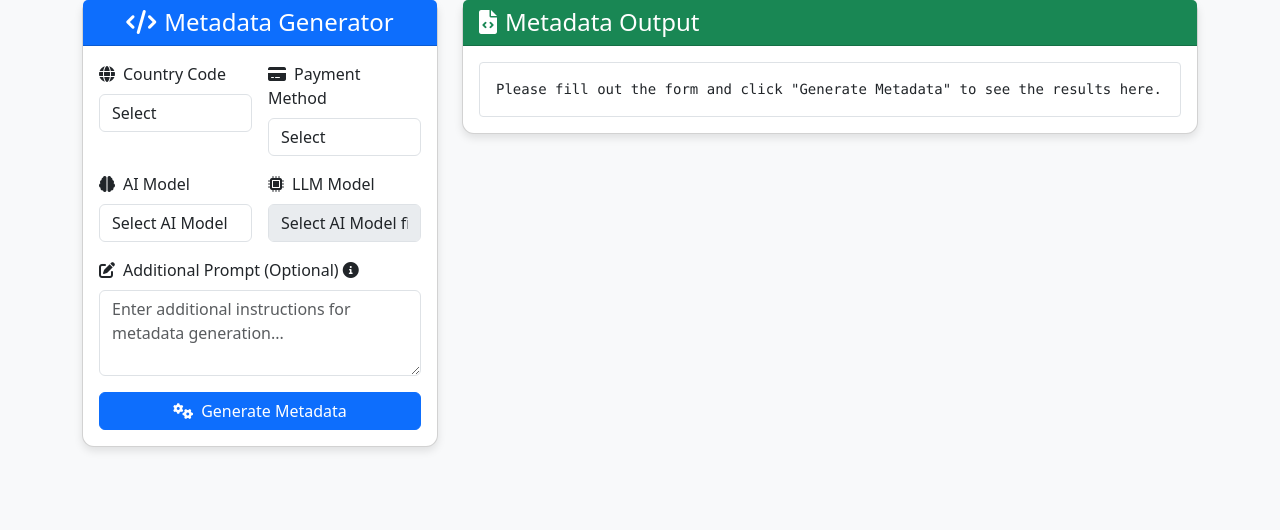
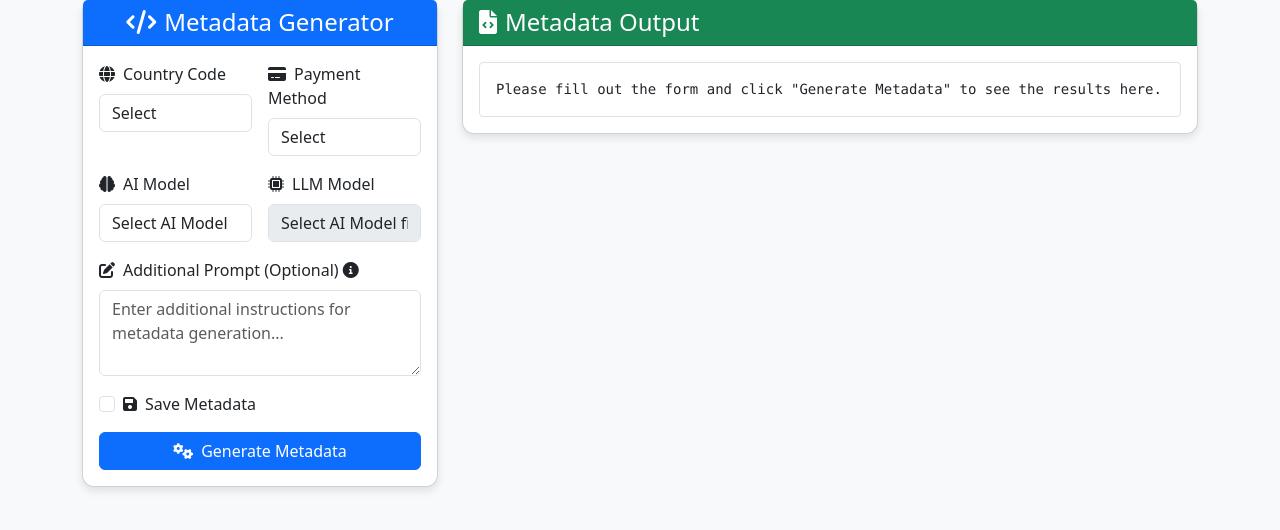
Before and after one commit to kanishkarthik/dotnet-to-angular-migration, a Flask app: page /metadata in a window 1280 px wide. Shown: the part 105-635 px from the top of the page. Run offline with Flask 3, Linux system fonts and the light colour scheme; parts of the project's set-up code (start-up, migrations or seed data) failed here and were passed over.

Commit message:
Remove OpenAI API key for security, add save metadata option in form, and update submission handling

```diff
--- a/MetaDataParser/config/constants.py
+++ b/MetaDataParser/config/constants.py
@@ -9,9 +9,6 @@ GROQ_LARGE_LANGUAGE_MODEL = "llama-3.3-70b-versatile"
 
 # Gemini API Key
 GEMINI_API_KEY = "AIzaSyANB3nTAyUGRfMmpYQp73hI-3ZUyAp5Q-k"
-
-# OpenAI API Key
-OPENAI_API_KEY = ""
 
 # Gemini Model
 GEMINI_MODEL = "gemini-1.5-pro-latest"
--- a/MetaDataParser/static/js/script.js
+++ b/MetaDataParser/static/js/script.js
@@ -80,7 +80,8 @@ document.getElementById("metadata-form").addEventListener("submit", async functi
             payment_method: paymentMethod,
             ai_model: ai_model,
             llm_model: llm_model,
-            custom_prompt: customPrompt
+            custom_prompt: customPrompt,
+            save_metadata: document.getElementById("save_metadata").checked
         });
 
         // Only include reindex parameter if Groq Ingest is selected
--- a/MetaDataParser/templates/main.html
+++ b/MetaDataParser/templates/main.html
@@ -76,6 +76,16 @@
                             <textarea class="form-control" id="custom_prompt" name="custom_prompt" rows="3" placeholder="Enter additional instructions for metadata generation..."></textarea>
                         </div>
 
+                        <!-- Save Metadata Checkbox -->
+                        <div class="mb-3">
+                            <div class="form-check">
+                                <input class="form-check-input" type="checkbox" id="save_metadata" name="save_metadata">
+                                <label class="form-check-label" for="save_metadata">
+                                    <i class="fas fa-save me-2"></i>Save Metadata
+                                </label>
+                            </div>
+                        </div>
+
                         <button type="submit" class="btn btn-primary w-100"><i class="fas fa-cogs me-2"></i>Generate Metadata</button>
                     </form>
                 </div>
```
